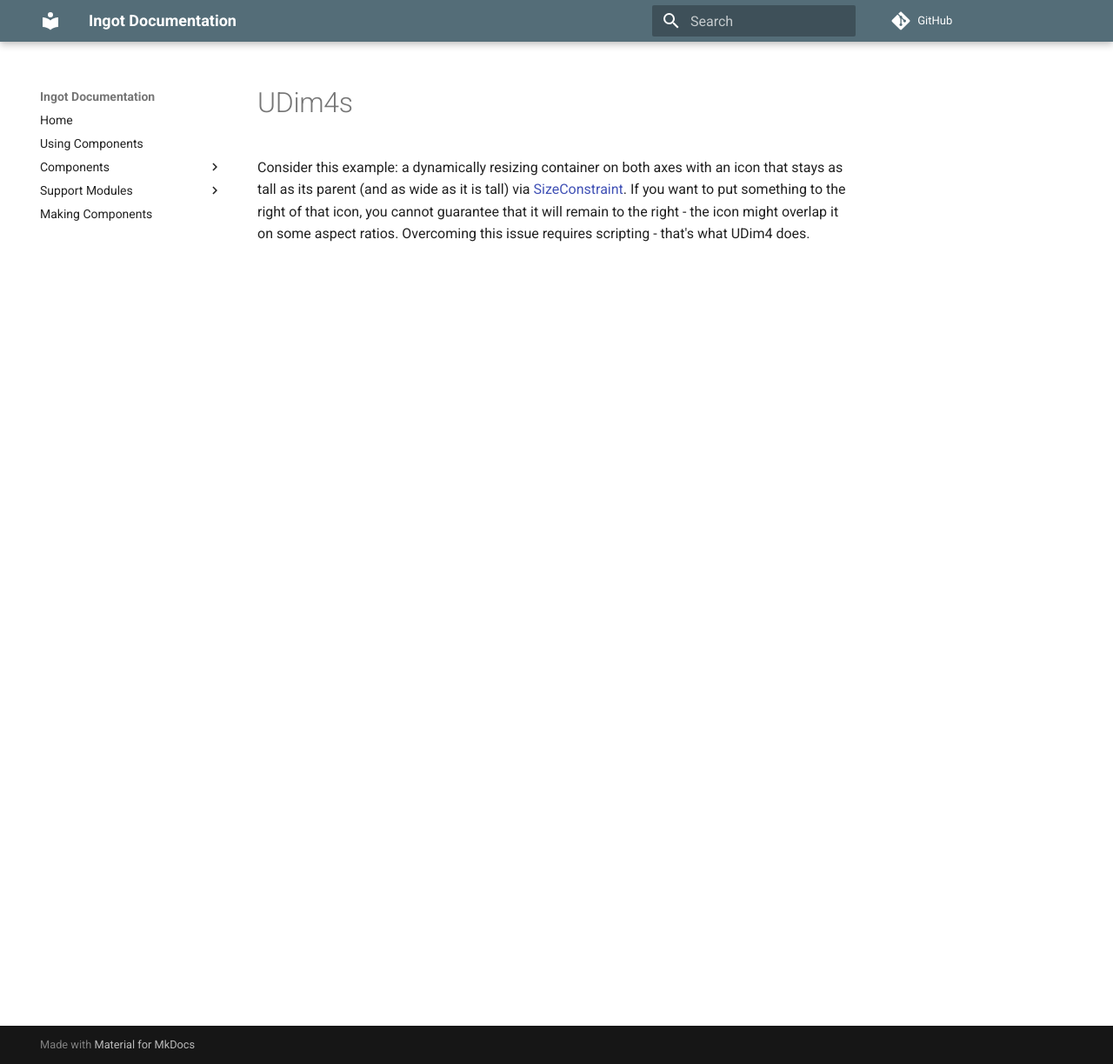
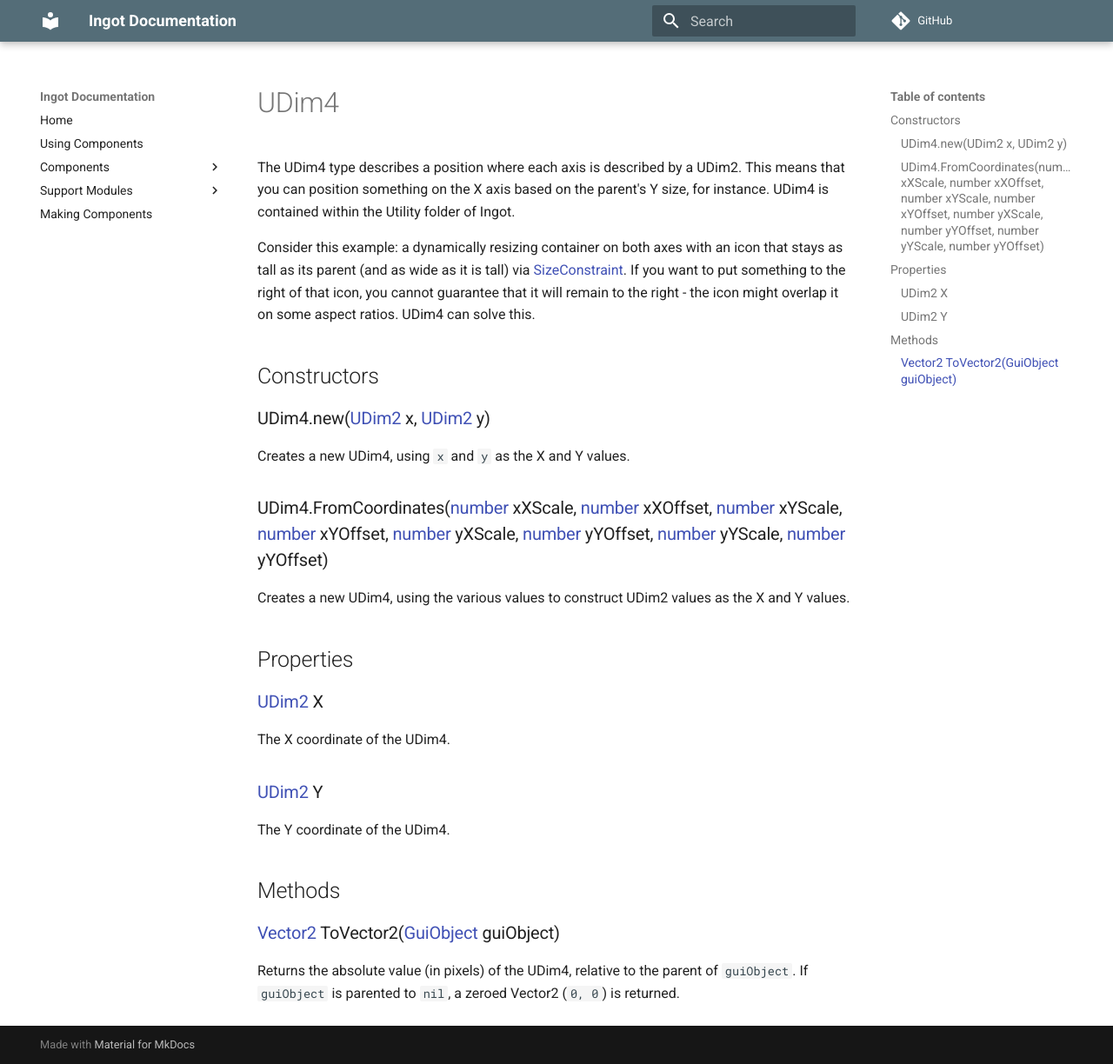
Before and after one commit to MemoryPenguin/RbxIngot, an MkDocs documentation site: the page built from Documentation/Source/Support/UDim4.md, in a window 1280 px wide and 1224 px high. Shown: the whole window at 87% size. Built offline with MkDocs 1.6.1 and Material for MkDocs 9.7.7, drawn with Linux system fonts in a browser that asks for light colours; comment, search, counter and statistics services are not loaded; old or Windows-style settings are respelled for this version of MkDocs.

Commit message:
UDim4/UDim4Enforcer documentation finished

```diff
--- a/Documentation/Source/Support/UDim4.md
+++ b/Documentation/Source/Support/UDim4.md
@@ -1,2 +1,25 @@
-# UDim4s
-Consider this example: a dynamically resizing container on both axes with an icon that stays as tall as its parent (and as wide as it is tall) via [SizeConstraint](http://wiki.roblox.com/index.php?title=API:Class/GuiObject/SizeConstraint). If you want to put something to the right of that icon, you cannot guarantee that it will remain to the right - the icon might overlap it on some aspect ratios. Overcoming this issue requires scripting - that's what UDim4 does.
+# UDim4
+The UDim4 type describes a position where each axis is described by a UDim2. This means that you can position something on the X axis based on the parent's Y size, for instance. UDim4 is contained within the Utility folder of Ingot.
+
+Consider this example: a dynamically resizing container on both axes with an icon that stays as tall as its parent (and as wide as it is tall) via [SizeConstraint](http://wiki.roblox.com/index.php?title=API:Class/GuiObject/SizeConstraint). If you want to put something to the right of that icon, you cannot guarantee that it will remain to the right - the icon might overlap it on some aspect ratios. UDim4 can solve this.
+
+## Constructors
+
+### UDim4.new([UDim2](http://wiki.roblox.com/index.php?title=API:UDim2) x, [UDim2](http://wiki.roblox.com/index.php?title=API:UDim2) y)
+Creates a new UDim4, using `x` and `y` as the X and Y values.
+
+### UDim4.FromCoordinates([number](http://wiki.roblox.com/index.php?title=API:Number) xXScale, [number](http://wiki.roblox.com/index.php?title=API:Number) xXOffset, [number](http://wiki.roblox.com/index.php?title=API:Number) xYScale, [number](http://wiki.roblox.com/index.php?title=API:Number) xYOffset, [number](http://wiki.roblox.com/index.php?title=API:Number) yXScale, [number](http://wiki.roblox.com/index.php?title=API:Number) yYOffset, [number](http://wiki.roblox.com/index.php?title=API:Number) yYScale, [number](http://wiki.roblox.com/index.php?title=API:Number) yYOffset)
+Creates a new UDim4, using the various values to construct UDim2 values as the X and Y values.
+
+## Properties
+
+### [UDim2](http://wiki.roblox.com/index.php?title=API:UDim2) X
+The X coordinate of the UDim4.
+
+### [UDim2](http://wiki.roblox.com/index.php?title=API:UDim2) Y
+The Y coordinate of the UDim4.
+
+## Methods
+
+### [Vector2](http://wiki.roblox.com/index.php?title=API:Vector2) ToVector2([GuiObject](http://wiki.roblox.com/index.php?title=API:Class/GuiObject) guiObject)
+Returns the absolute value (in pixels) of the UDim4, relative to the parent of `guiObject`. If `guiObject` is parented to `nil`, a zeroed Vector2 (`0, 0`) is returned.
--- a/Documentation/mkdocs.yml
+++ b/Documentation/mkdocs.yml
@@ -21,6 +21,7 @@ pages:
     - 'Dropdown': 'components/dropdown.md'
   - Support Modules:
     - UDim4: 'support/udim4.md'
+    - UDim4Enforcer: 'support/udim4enforcer.md'
   - Making Components: 'making.md'
 
 # Options
@@ -28,7 +29,7 @@ extra:
   version: '0.1.0'
   palette:
     primary: 'blue grey'
-    accent: 'lime'
+    accent: 'purple'
   font:
     text: 'Roboto'
     code: 'Roboto Mono'
```
Also changed, not shown: Documentation/Source/Components/Dropdown.md (+1 -1 lines), Documentation/Source/Support/UDim4Enforcer.md (added, +42 -0 lines), 2 other files.
